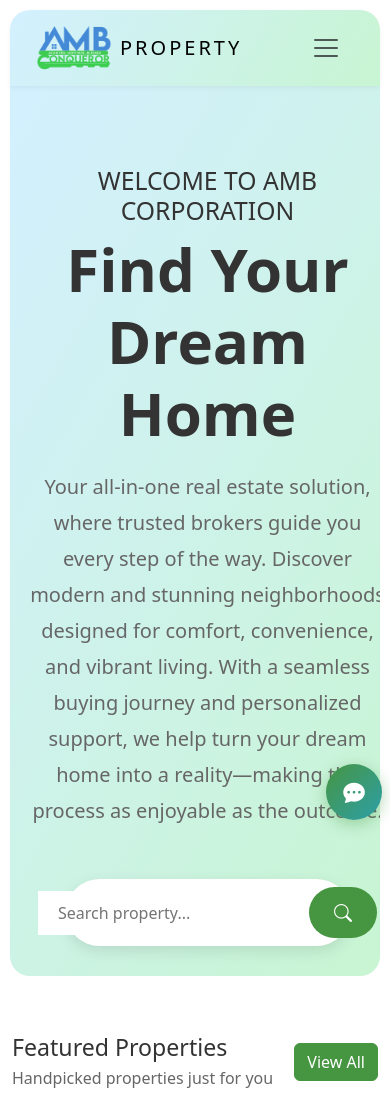
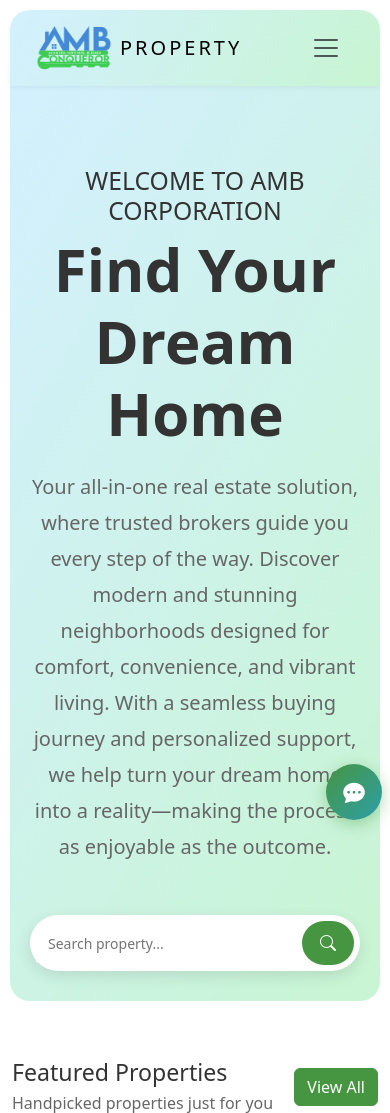
Before and after one commit to Catliaj/AMB-WEB, a CodeIgniter 4 app: the page made by app/Views/Pages/client/homepage.php in a window 390 px wide. Shown: the top 1113 px of the page. Run offline with PHP 8.4 and a stand-in for CodeIgniter, Linux system fonts and the light colour scheme; the template is opened without the code that fills it, so the values that code supplies are empty; some libraries are stand-ins or nearby versions.

Commit message:
Search bar

```diff
--- a/app/Views/Pages/client/homepage.php
+++ b/app/Views/Pages/client/homepage.php
@@ -13,6 +13,109 @@
 
     <!-- Custom CSS -->
     <link rel="stylesheet" href="<?= base_url("assets/styles/clientstyle.css")?>">
+
+    <style>
+        .search-box {
+        display: flex;
+        justify-content: center;
+        align-items: center;
+        background: white;
+        border-radius: 50px;
+        padding: 8px;
+        box-shadow: 0 5px 15px rgba(0, 0, 0, 0.1);
+        max-width: 100%;
+        width: 80%;
+        transition: all 0.3s ease;
+        animation: fadeInUp 1.2s ease;
+        }
+
+        .search-box:hover {
+        box-shadow: 0 8px 25px rgba(0, 0, 0, 0.15);
+        transform: translateY(-2px);
+        }
+
+        .search-box input {
+        border: none;
+        padding: 10px 20px;
+        flex: 1;
+        outline: none;
+        min-width: 0;
+        font-size: 16px;
+        }
+
+        .search-box button {
+        background: #469541;
+        border: none;
+        padding: 12px 25px;
+        border-radius: 50px;
+        cursor: pointer;
+        transition: all 0.3s ease;
+        flex-shrink: 0;
+        }
+
+        .search-box button:hover {
+        background: #357a34;
+        transform: scale(1.05);
+        }
+
+        .search-box button i {
+        color: white;
+        font-size: 18px;
+        }
+
+        /* Tablet Responsive - 768px and below */
+        @media (max-width: 768px) {
+        .search-box {
+            width: 95%;
+            padding: 6px;
+            margin: 0 auto;
+        }
+        }
+
+        /* Mobile Responsive - 576px and below */
+        @media (max-width: 576px) {
+        .search-box {
+            width: 100%;
+            max-width: calc(100% - 20px);
+            padding: 6px;
+            margin: 0 10px;
+        }
+
+        .search-box input {
+            padding: 8px 12px;
+            font-size: 14px;
+        }
+
+        .search-box button {
+            padding: 10px 18px;
+        }
+
+        .search-box button i {
+            font-size: 16px;
+        }
+        }
+
+        /* Extra Small Devices - 375px and below */
+        @media (max-width: 375px) {
+        .search-box {
+            max-width: calc(100% - 10px);
+            margin: 0 5px;
+        }
+
+        .search-box input {
+            padding: 8px 10px;
+            font-size: 13px;
+        }
+
+        .search-box button {
+            padding: 8px 15px;
+        }
+
+        .search-box button i {
+            font-size: 14px;
+        }
+        }
+        </style>
 </head>
 
 <body>
```
